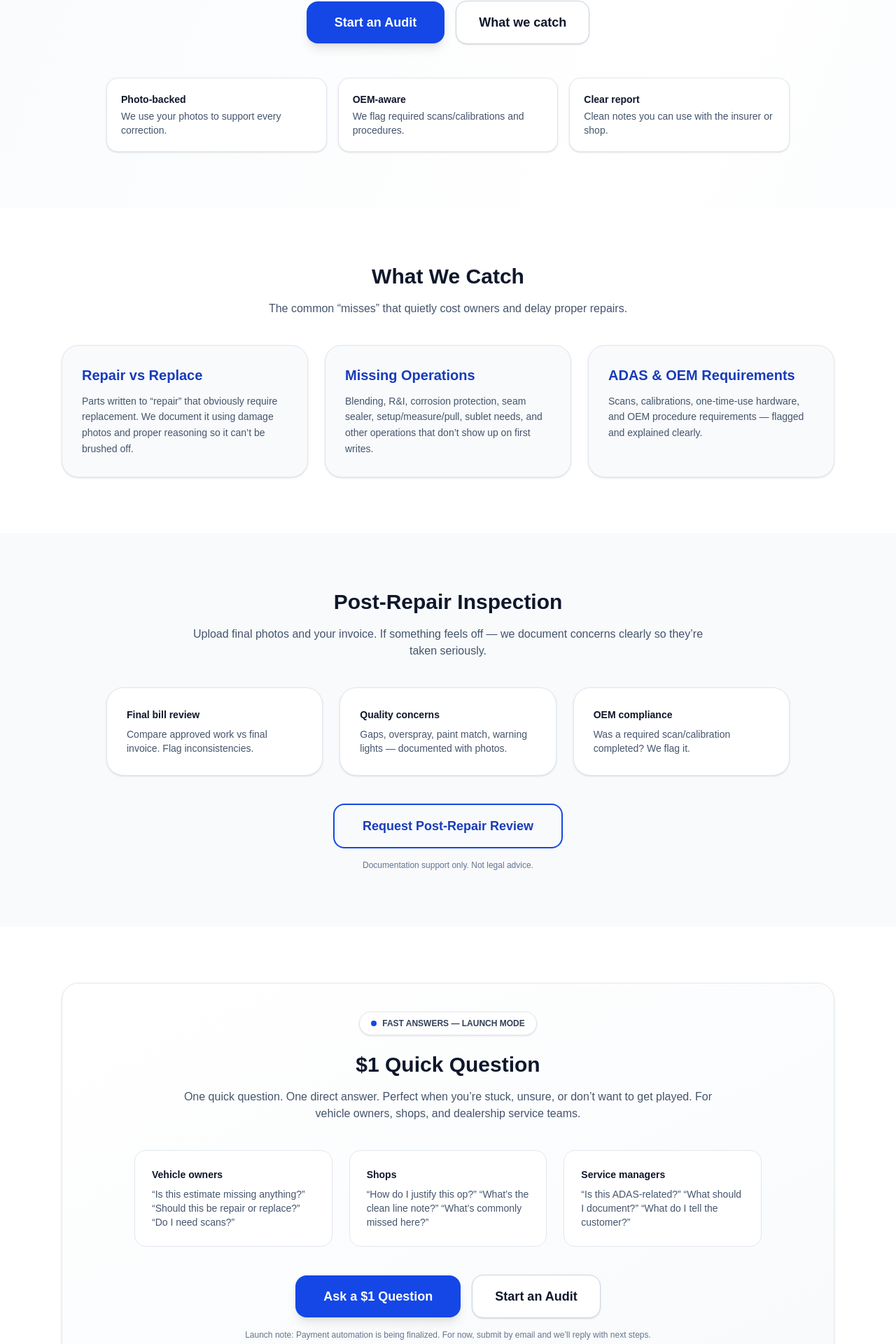
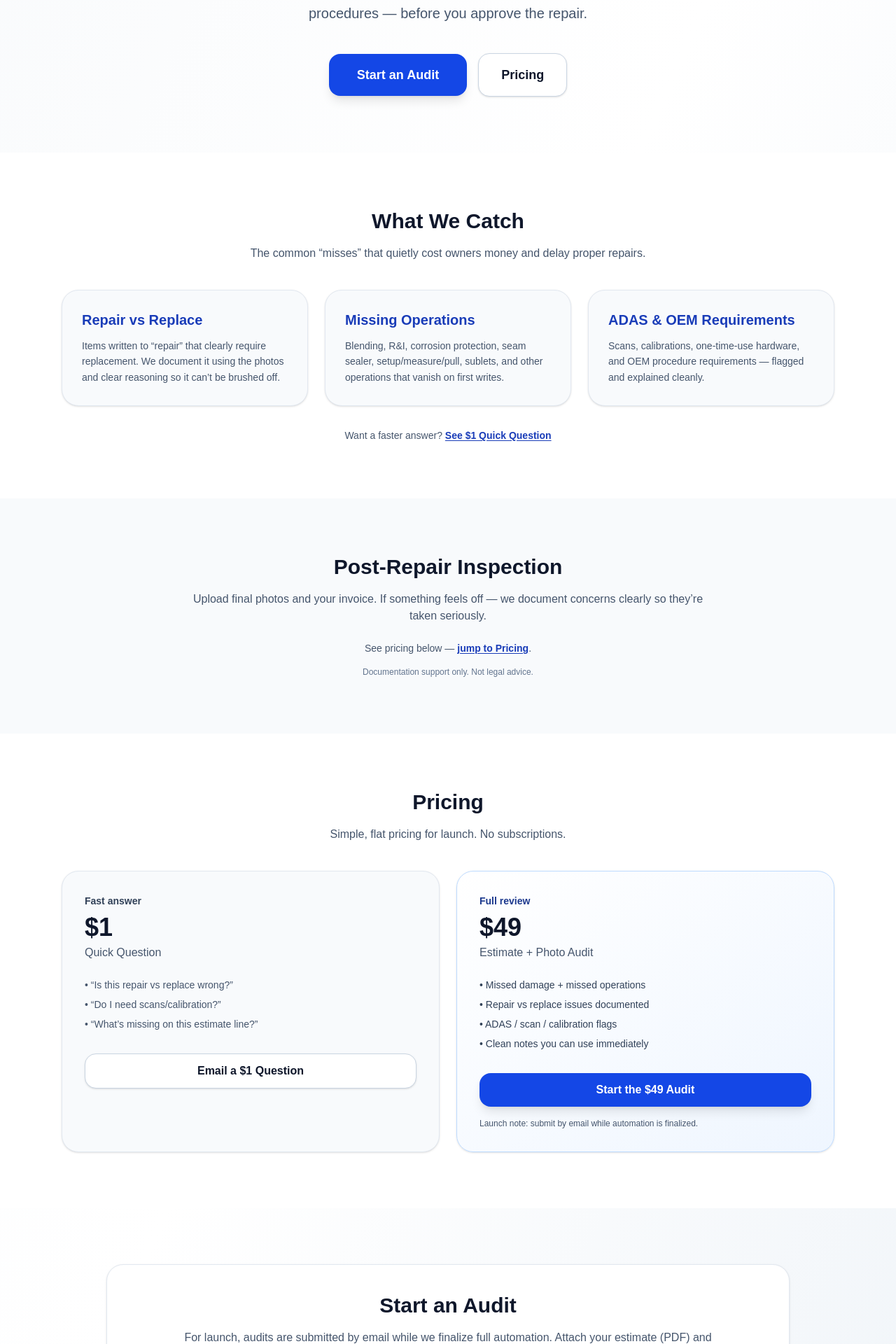
Before and after one commit to collisionssjm-cyber/collisionss, a Next.js app: page / in a window 1280 px wide. Shown: the part 601-2521 px from the top of the page at 70% size. Built offline with nearby package versions, Linux system fonts and the light colour scheme.

Commit message:
Add pricing + clean CTAs

```diff
--- a/app/page.tsx
+++ b/app/page.tsx
@@ -9,6 +9,7 @@ export default function Page() {
             <span className="text-blue-700">SS</span>
           </div>
 
+          {/* ONE PRIMARY CTA IN HEADER */}
           <a
             href="#start"
             className="rounded-xl bg-blue-700 px-5 py-2 text-sm font-semibold text-white shadow-md transition hover:bg-blue-800"
@@ -27,9 +28,9 @@ export default function Page() {
           </div>
 
           <h1 className="mt-8 text-4xl font-extrabold leading-tight tracking-tight text-slate-900 sm:text-6xl">
-            Insurance is protected.
+            The insurance companies are already rich.
             <span className="block text-blue-800">Shops are compensated.</span>
-            <span className="block text-slate-800">Who’s protecting you?</span>
+            <span className="block text-slate-800">You’re left questioning the bill.</span>
           </h1>
 
           <p className="mx-auto mt-6 max-w-3xl text-lg leading-relaxed text-slate-600 sm:text-xl">
@@ -38,6 +39,7 @@ export default function Page() {
             before you approve the repair.
           </p>
 
+          {/* ONE PRIMARY CTA IN HERO */}
           <div className="mt-10 flex flex-wrap items-center justify-center gap-4">
             <a
               href="#start"
@@ -46,33 +48,11 @@ export default function Page() {
               Start an Audit
             </a>
             <a
-              href="#what"
+              href="#pricing"
               className="inline-flex items-center justify-center rounded-2xl border border-slate-300 bg-white px-8 py-4 text-lg font-semibold text-slate-900 shadow-sm transition hover:bg-slate-50"
             >
-              What we catch
+              Pricing
             </a>
-          </div>
-
-          {/* quick credibility strip */}
-          <div className="mx-auto mt-12 grid max-w-5xl grid-cols-1 gap-4 text-left sm:grid-cols-3">
-            <div className="rounded-2xl border border-slate-200 bg-white p-5 shadow-sm">
-              <div className="text-sm font-bold text-slate-900">Photo-backed</div>
-              <div className="mt-1 text-sm text-slate-600">
-                We use your photos to support every correction.
-              </div>
-            </div>
-            <div className="rounded-2xl border border-slate-200 bg-white p-5 shadow-sm">
-              <div className="text-sm font-bold text-slate-900">OEM-aware</div>
-              <div className="mt-1 text-sm text-slate-600">
-                We flag required scans/calibrations and procedures.
-              </div>
-            </div>
-            <div className="rounded-2xl border border-slate-200 bg-white p-5 shadow-sm">
-              <div className="text-sm font-bold text-slate-900">Clear report</div>
-              <div className="mt-1 text-sm text-slate-600">
-                Clean notes you can use with the insurer or shop.
-              </div>
-            </div>
           </div>
         </div>
       </section>
@@ -85,33 +65,40 @@ export default function Page() {
           </h2>
 
           <p className="mx-auto mt-4 max-w-3xl text-center text-slate-600">
-            The common “misses” that quietly cost owners and delay proper repairs.
+            The common “misses” that quietly cost owners money and delay proper repairs.
           </p>
 
           <div className="mt-10 grid gap-6 md:grid-cols-3">
             <div className="rounded-3xl border border-slate-200 bg-slate-50 p-7 shadow-sm">
               <h3 className="text-xl font-bold text-blue-800">Repair vs Replace</h3>
               <p className="mt-3 text-sm leading-relaxed text-slate-600">
-                Parts written to “repair” that obviously require replacement. We document it using
-                damage photos and proper reasoning so it can’t be brushed off.
+                Items written to “repair” that clearly require replacement. We document it using the photos
+                and clear reasoning so it can’t be brushed off.
               </p>
             </div>
 
             <div className="rounded-3xl border border-slate-200 bg-slate-50 p-7 shadow-sm">
               <h3 className="text-xl font-bold text-blue-800">Missing Operations</h3>
               <p className="mt-3 text-sm leading-relaxed text-slate-600">
-                Blending, R&amp;I, corrosion protection, seam sealer, setup/measure/pull, sublet needs,
-                and other operations that don’t show up on first writes.
+                Blending, R&amp;I, corrosion protection, seam sealer, setup/measure/pull, sublets,
+                and other operations that vanish on first writes.
               </p>
             </div>
 
             <div className="rounded-3xl border border-slate-200 bg-slate-50 p-7 shadow-sm">
               <h3 className="text-xl font-bold text-blue-800">ADAS &amp; OEM Requirements</h3>
               <p className="mt-3 text-sm leading-relaxed text-slate-600">
-                Scans, calibrations, one-time-use hardware, and OEM procedure requirements — flagged
-                and explained clearly.
+                Scans, calibrations, one-time-use hardware, and OEM procedure requirements —
+                flagged and explained cleanly.
               </p>
             </div>
+          </div>
+
+          <div className="mt-8 text-center text-sm text-slate-600">
+            Want a faster answer?{" "}
+            <a href="#pricing" className="font-semibold text-blue-800 underline underline-offset-2">
+              See $1 Quick Question
+            </a>
           </div>
         </div>
       </section>
@@ -123,39 +110,17 @@ export default function Page() {
             Post-Repair Inspection
           </h2>
           <p className="mx-auto mt-4 max-w-3xl text-slate-600">
-            Upload final photos and your invoice. If something feels off — we document concerns
-            clearly so they’re taken seriously.
+            Upload final photos and your invoice. If something feels off — we document concerns clearly
+            so they’re taken seriously.
           </p>
 
-          <div className="mx-auto mt-10 grid max-w-5xl grid-cols-1 gap-6 text-left md:grid-cols-3">
-            <div className="rounded-3xl border border-slate-200 bg-white p-7 shadow-sm">
-              <div className="text-sm font-bold text-slate-900">Final bill review</div>
-              <div className="mt-2 text-sm text-slate-600">
-                Compare approved work vs final invoice. Flag inconsistencies.
-              </div>
-            </div>
-            <div className="rounded-3xl border border-slate-200 bg-white p-7 shadow-sm">
-              <div className="text-sm font-bold text-slate-900">Quality concerns</div>
-              <div className="mt-2 text-sm text-slate-600">
-                Gaps, overspray, paint match, warning lights — documented with photos.
-              </div>
-            </div>
-            <div className="rounded-3xl border border-slate-200 bg-white p-7 shadow-sm">
-              <div className="text-sm font-bold text-slate-900">OEM compliance</div>
-              <div className="mt-2 text-sm text-slate-600">
-                Was a required scan/calibration completed? We flag it.
-              </div>
-            </div>
-          </div>
-
-          <div className="mt-10">
-            <a
-              href="#start"
-              className="inline-flex items-center justify-center rounded-2xl border-2 border-blue-700 px-10 py-4 text-lg font-semibold text-blue-800 transition hover:bg-blue-700 hover:text-white"
-            >
-              Request Post-Repair Review
+          <p className="mx-auto mt-6 max-w-3xl text-sm text-slate-600">
+            See pricing below —{" "}
+            <a href="#pricing" className="font-semibold text-blue-800 underline underline-offset-2">
+              jump to Pricing
             </a>
-          </div>
+            .
+          </p>
 
           <p className="mx-auto mt-4 max-w-3xl text-xs text-slate-500">
             Documentation support only. Not legal advice.
@@ -163,66 +128,63 @@ export default function Page() {
         </div>
       </section>
 
-{/* $1 QUICK QUESTION */}
-<section className="bg-white py-16 sm:py-20">
+      {/* PRICING */}
+      <section id="pricing" className="bg-white py-16 sm:py-20">
         <div className="mx-auto max-w-6xl px-6">
-    <div className="rounded-3xl border border-slate-200 bg-gradient-to-br from-white to-slate-50 p-10 shadow-sm">
-      <div className="mx-auto max-w-4xl text-center">
-        <div className="mx-auto inline-flex items-center gap-2 rounded-full border border-slate-200 bg-white px-4 py-2 text-xs font-semibold text-slate-700 shadow-sm">
-          <span className="h-2 w-2 rounded-full bg-blue-700" />
-          FAST ANSWERS — LAUNCH MODE
-        </div>
-
-        <h2 className="mt-6 text-3xl font-extrabold text-slate-900">
-          $1 Quick Question
+          <h2 className="text-center text-3xl font-extrabold text-slate-900">
+            Pricing
           </h2>
-
-        <p className="mx-auto mt-4 max-w-3xl text-slate-600">
-          One quick question. One direct answer. Perfect when you’re stuck, unsure, or don’t want to get
-          played. For vehicle owners, shops, and dealership service teams.
+          <p className="mx-auto mt-4 max-w-3xl text-center text-slate-600">
+            Simple, flat pricing for launch. No subscriptions.
           </p>
 
-        <div className="mx-auto mt-10 grid max-w-5xl grid-cols-1 gap-6 text-left md:grid-cols-3">
-          <div className="rounded-2xl border border-slate-200 bg-white p-6">
-            <div className="text-sm font-bold text-slate-900">Vehicle owners</div>
-            <div className="mt-2 text-sm text-slate-600">
-              “Is this estimate missing anything?” “Should this be repair or replace?” “Do I need scans?”
+          <div className="mt-10 grid gap-6 md:grid-cols-2">
+            {/* $1 QUICK QUESTION */}
+            <div className="rounded-3xl border border-slate-200 bg-slate-50 p-8 shadow-sm">
+              <div className="text-sm font-semibold text-slate-700">Fast answer</div>
+              <div className="mt-2 text-4xl font-extrabold text-slate-900">$1</div>
+              <div className="mt-1 text-slate-600">Quick Question</div>
+
+              <ul className="mt-6 space-y-2 text-sm text-slate-600">
+                <li>• “Is this repair vs replace wrong?”</li>
+                <li>• “Do I need scans/calibration?”</li>
+                <li>• “What’s missing on this estimate line?”</li>
+              </ul>
+
+              <div className="mt-8">
+                <a
+                  href="mailto:collisionss@yourdomain.com?subject=%241%20Quick%20Question%20-%20Collision%20SS&body=Type%20your%20question%20here:%0A%0A(Attach%20photos%20or%20estimate%20if%20needed)%0A%0AName:%0APhone:%0ARole:%20(vehicle%20owner%20/%20shop%20/%20dealer)%0A"
+                  className="inline-flex w-full items-center justify-center rounded-2xl border border-slate-300 bg-white px-8 py-3 text-base font-semibold text-slate-900 shadow-sm transition hover:bg-slate-50"
+                >
+                  Email a $1 Question
+                </a>
               </div>
             </div>
 
-          <div className="rounded-2xl border border-slate-200 bg-white p-6">
-            <div className="text-sm font-bold text-slate-900">Shops</div>
-            <div className="mt-2 text-sm text-slate-600">
-              “How do I justify this op?” “What’s the clean line note?” “What’s commonly missed here?”
-            </div>
-          </div>
+            {/* $49 AUDIT */}
+            <div className="rounded-3xl border border-blue-200 bg-gradient-to-br from-white to-blue-50 p-8 shadow-sm">
+              <div className="text-sm font-semibold text-blue-900">Full review</div>
+              <div className="mt-2 text-4xl font-extrabold text-slate-900">$49</div>
+              <div className="mt-1 text-slate-600">Estimate + Photo Audit</div>
 
-          <div className="rounded-2xl border border-slate-200 bg-white p-6">
-            <div className="text-sm font-bold text-slate-900">Service managers</div>
-            <div className="mt-2 text-sm text-slate-600">
-              “Is this ADAS-related?” “What should I document?” “What do I tell the customer?”
-            </div>
-          </div>
-        </div>
+              <ul className="mt-6 space-y-2 text-sm text-slate-700">
+                <li>• Missed damage + missed operations</li>
+                <li>• Repair vs replace issues documented</li>
+                <li>• ADAS / scan / calibration flags</li>
+                <li>• Clean notes you can use immediately</li>
+              </ul>
 
-        <div className="mt-10 flex flex-wrap items-center justify-center gap-4">
-          <a
-            href="mailto:collisionss@yourdomain.com?subject=%241%20Quick%20Question%20-%20Collision%20SS&body=Type%20your%20question%20here:%0A%0A(Attach%20photos%20or%20estimate%20if%20needed)%0A%0AName:%0APhone:%0ARole:%20(vehicle%20owner%20/%20shop%20/%20dealer)%0A"
-            className="inline-flex items-center justify-center rounded-2xl bg-blue-700 px-10 py-4 text-lg font-semibold text-white shadow-lg transition hover:bg-blue-800"
-          >
-            Ask a $1 Question
-          </a>
-
+              <div className="mt-8">
                 <a
                   href="#start"
-            className="inline-flex items-center justify-center rounded-2xl border border-slate-300 bg-white px-8 py-4 text-lg font-semibold text-slate-900 shadow-sm transition hover:bg-slate-50"
+                  className="inline-flex w-full items-center justify-center rounded-2xl bg-blue-700 px-10 py-3 text-base font-semibold text-white shadow-lg transition hover:bg-blue-800"
                 >
-            Start an Audit
+                  Start the $49 Audit
                 </a>
               </div>
 
-        <p className="mx-auto mt-4 max-w-3xl text-xs text-slate-500">
-          Launch note: Payment automation is being finalized. For now, submit by email and we’ll reply with next steps.
+              <p className="mt-4 text-xs text-slate-600">
+                Launch note: submit by email while automation is finalized.
               </p>
             </div>
           </div>
@@ -236,21 +198,22 @@ export default function Page() {
             <h2 className="text-3xl font-extrabold text-slate-900">Start an Audit</h2>
             <p className="mx-auto mt-4 max-w-3xl text-slate-600">
               For launch, audits are submitted by email while we finalize full automation.
+              Attach your estimate (PDF) and photos.
             </p>
 
             <div className="mt-8 flex flex-wrap items-center justify-center gap-4">
               <a
-                href="mailto:collisionss@yourdomain.com?subject=Collision%20SS%20Audit%20Request&body=Name:%0A%0APhone:%0A%0AVehicle%20Year/Make/Model:%0A%0AInsurer:%0A%0AClaim%20%23:%0A%0AWhat%20happened:%0A%0AAttach%20estimate%20(PDF)%20and%20photos."
+                href="mailto:collisionss@yourdomain.com?subject=Collision%20SS%20Audit%20Request%20-%20%2449&body=Name:%0A%0APhone:%0A%0AVehicle%20Year/Make/Model:%0A%0AInsurer:%0A%0AClaim%20%23:%0A%0AWhat%20happened:%0A%0A(Attach%20estimate%20PDF%20and%20photos)%0A"
                 className="inline-flex items-center justify-center rounded-2xl bg-blue-700 px-10 py-4 text-lg font-semibold text-white shadow-lg transition hover:bg-blue-800"
               >
-                Email Your Audit Request
+                Email Your $49 Audit Request
               </a>
 
               <a
-                href="#what"
+                href="#pricing"
                 className="inline-flex items-center justify-center rounded-2xl border border-slate-300 bg-white px-8 py-4 text-lg font-semibold text-slate-900 shadow-sm transition hover:bg-slate-50"
               >
-                See what we catch
+                Back to Pricing
               </a>
             </div>
           </div>
```
Lines whose indentation alone changed are shown as unchanged.
